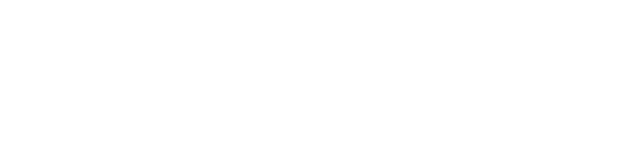
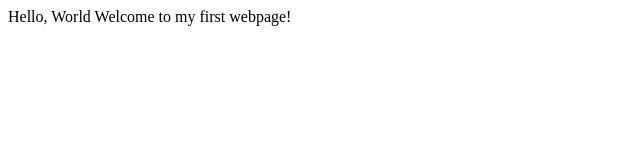
Before and after one commit to Venessachege/my-first-webpage, a plain HTML site: page my-first-webpage.html in a window 1280 px wide. Shown: the whole page, without its empty margins (0-640 px from the left). Drawn offline with Linux system fonts and the light colour scheme.

Commit message:
Add your first webpage

```diff
--- a/my-first-webpage.html
+++ b/my-first-webpage.html
@@ -3,7 +3,8 @@
 <head>
   <title>My first webpage!</title>
 </head>
-  <body>
-
-  </body>
+<body>
+  Hello, World
+  Welcome to my first webpage!
+</body>
 </html>
```
